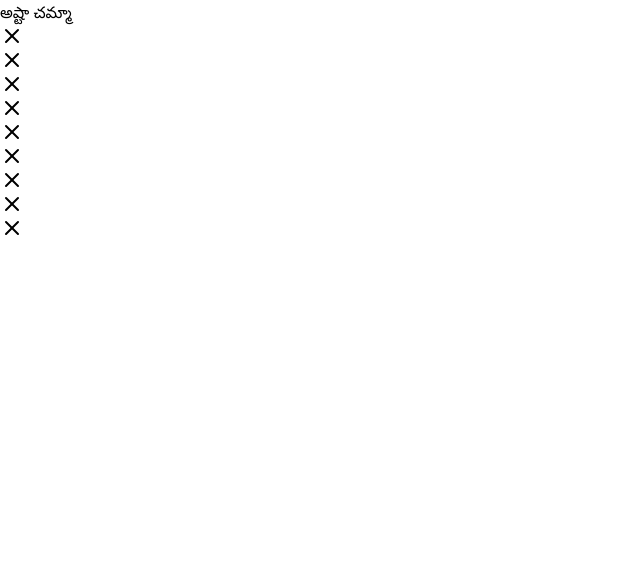
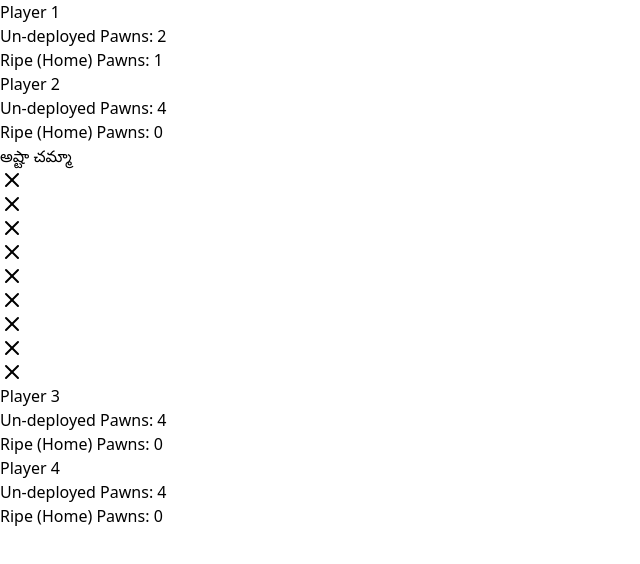
Before and after one commit to performance/ashta-chamma-game, a React (Vite) app: page / in a window 1280 px wide. Shown: the top 564 px of the page, without its empty margins (0-640 px from the left). Built offline with nearby package versions, Linux system fonts and the light colour scheme.

Commit message:
feat: Implement Story 1.4 - Render pawns on board and player dashboards

```diff
--- a/src/App.tsx
+++ b/src/App.tsx
@@ -1,16 +1,48 @@
 // src/App.tsx
 
+import { useState } from 'react';
 import { Board } from './components/Board';
+import { PlayerDashboard } from './components/PlayerDashboard';
+import type { GameState } from './types';
+import { initializeGameState } from './GameEngine';
+
+// A mock game state for initial rendering. We will make pawns appear on board later.
+const createInitialState = (): GameState => {
+  const state = initializeGameState(4); // Start with 4 players
+  // For testing, let's put one pawn on the board and one as ripe for Player 1
+  state.players[0].pawns[0].status = 'on-board';
+  state.players[0].pawns[0].position = 15; // Example position
+  state.players[0].pawns[1].status = 'ripe';
+  return state;
+};
+
 
 function App() {
-  // In future stories, we will manage gameState here using useState or useReducer
+  const [gameState, setGameState] = useState<GameState>(createInitialState());
 
   return (
-    <main className="bg-gray-100 min-h-screen w-full flex flex-col items-center justify-center p-4">
-      <div className="mb-4">
-        <h1 className="text-4xl font-bold text-blue-700">అష్టా చమ్మా</h1>
+    <main className="bg-gray-100 min-h-screen w-full flex items-center justify-center p-4">
+      {/* Player Dashboards on the Left */}
+      <div className="flex flex-col space-y-4 mr-8">
+        {gameState.players.slice(0, 2).map(player => (
+          <PlayerDashboard key={player.id} player={player} />
+        ))}
       </div>
-      <Board />
+
+      {/* Main Game Area */}
+      <div className="flex flex-col items-center">
+        <div className="mb-4">
+          <h1 className="text-4xl font-bold text-blue-700">అష్టా చమ్మా</h1>
+        </div>
+        <Board gameState={gameState} />
+      </div>
+
+      {/* Player Dashboards on the Right */}
+      <div className="flex flex-col space-y-4 ml-8">
+        {gameState.players.slice(2, 4).map(player => (
+          <PlayerDashboard key={player.id} player={player} />
+        ))}
+      </div>
     </main>
   );
 }
--- a/src/GameEngine.ts
+++ b/src/GameEngine.ts
@@ -1,6 +1,6 @@
 // src/GameEngine.ts
 
-import { GameState, Player, Pawn } from './types';
+import type { GameState, Player, Pawn } from './types';
 
 // Predefined colors for players
 const PLAYER_COLORS = ['red', 'blue', 'green', 'yellow'];
--- a/src/components/Board.tsx
+++ b/src/components/Board.tsx
@@ -1,15 +1,34 @@
 // src/components/Board.tsx
 
-import { BOARD_SIZE, SAFE_SQUARES, START_SQUARES, PLAYER_BORDERS } from '../constants';
+import { BOARD_SIZE, SAFE_SQUARES, START_SQUARES, PLAYER_BORDERS, PLAYER_COLORS } from '../constants';
+import type { GameState } from '../types';
+import { Pawn } from './Pawn';
 import { X } from 'lucide-react';
 
-export const Board = () => {
+interface BoardProps {
+  gameState: GameState;
+}
+
+export const Board = ({ gameState }: BoardProps) => {
   const squares = [];
+
+  // Create a map of positions to pawns for quick lookup
+  const pawnMap = new Map<number, { pawnId: number, playerId: number }[]>();
+  gameState.players.forEach(player => {
+    player.pawns.forEach(pawn => {
+      if (pawn.status === 'on-board' && pawn.position !== undefined) {
+        if (!pawnMap.has(pawn.position)) {
+          pawnMap.set(pawn.position, []);
+        }
+        pawnMap.get(pawn.position)!.push({ pawnId: pawn.id, playerId: player.id });
+      }
+    });
+  });
 
   for (let i = 0; i < BOARD_SIZE * BOARD_SIZE; i++) {
     const isSafe = SAFE_SQUARES.has(i);
+    const pawnsOnSquare = pawnMap.get(i) || [];
 
-    // Check if the current square is a starting square for any player
     let playerStartKey = -1;
     for (const key in START_SQUARES) {
         if (START_SQUARES[key] === i) {
@@ -18,28 +37,24 @@ export const Board = () => {
         }
     }
 
-    // Dynamically build the class string
-    const squareClasses = [
-        'w-16 h-16',
-        'flex justify-center items-center',
-        'border', // Apply border style by default
-    ];
+    const squareClasses = ['w-16 h-16', 'flex justify-center items-center', 'border', 'relative'];
 
     if (playerStartKey !== -1) {
-        // If it's a player start square, add their specific border color and thickness
-        squareClasses.push(PLAYER_BORDERS[playerStartKey]);
-        squareClasses.push('border-4');
+        squareClasses.push(PLAYER_BORDERS[playerStartKey], 'border-4');
     } else {
-        // Otherwise, add the default gray border
         squareClasses.push('border-gray-400');
     }
 
     squares.push(
-      <div
-        key={i}
-        className={squareClasses.join(' ')}
-      >
-        {isSafe && <X size={24} className="text-gray-500" />}
+      <div key={i} className={squareClasses.join(' ')}>
+        {isSafe && !pawnsOnSquare.length && <X size={24} className="text-gray-500" />}
+        <div className="flex flex-wrap justify-center items-center gap-1">
+          {pawnsOnSquare.map(({ playerId, pawnId }) => (
+            <div key={`${playerId}-${pawnId}`} className="scale-75">
+              <Pawn color={PLAYER_COLORS[playerId]} />
+            </div>
+          ))}
+        </div>
       </div>
     );
   }
--- /dev/null
+++ b/src/components/Pawn.tsx
@@ -0,0 +1,13 @@
+// src/components/Pawn.tsx
+
+interface PawnProps {
+  color: string; // Tailwind background color class, e.g., 'bg-red-500'
+}
+
+export const Pawn = ({ color }: PawnProps) => {
+  return (
+    <div className={`w-10 h-10 rounded-full ${color} border-2 border-gray-800 shadow-md`}>
+      {/* This div represents a single pawn */}
+    </div>
+  );
+};
--- /dev/null
+++ b/src/components/PlayerDashboard.tsx
@@ -0,0 +1,43 @@
+// src/components/PlayerDashboard.tsx
+
+import type { Player } from '../types';
+import { Pawn } from './Pawn';
+import { PLAYER_COLORS } from '../constants';
+
+interface PlayerDashboardProps {
+  player: Player;
+}
+
+export const PlayerDashboard = ({ player }: PlayerDashboardProps) => {
+  const unDeployedPawns = player.pawns.filter(p => p.status === 'un-deployed');
+  const ripePawns = player.pawns.filter(p => p.status === 'ripe');
+
+  const bgColor = PLAYER_COLORS[player.id].replace('bg-', 'bg-opacity-20 ');
+  const borderColor = PLAYER_COLORS[player.id].replace('bg-', 'border-');
+
+  return (
+    <div className={`p-4 rounded-lg shadow-md ${borderColor} border-2 ${bgColor}`}>
+      <h3 className={`text-xl font-bold mb-2 ${PLAYER_COLORS[player.id].replace('bg-','text-')}`}>
+        Player {player.id + 1}
+      </h3>
+      <div className="space-y-3">
+        <div>
+          <h4 className="font-semibold">Un-deployed Pawns: {unDeployedPawns.length}</h4>
+          <div className="flex space-x-2 mt-1 h-12 items-center">
+            {unDeployedPawns.map(pawn => (
+              <Pawn key={pawn.id} color={PLAYER_COLORS[player.id]} />
+            ))}
+          </div>
+        </div>
+        <div>
+          <h4 className="font-semibold">Ripe (Home) Pawns: {ripePawns.length}</h4>
+          <div className="flex space-x-2 mt-1 h-12 items-center">
+             {ripePawns.map(pawn => (
+              <Pawn key={pawn.id} color={PLAYER_COLORS[player.id]} />
+            ))}
+          </div>
+        </div>
+      </div>
+    </div>
+  );
+};
```
